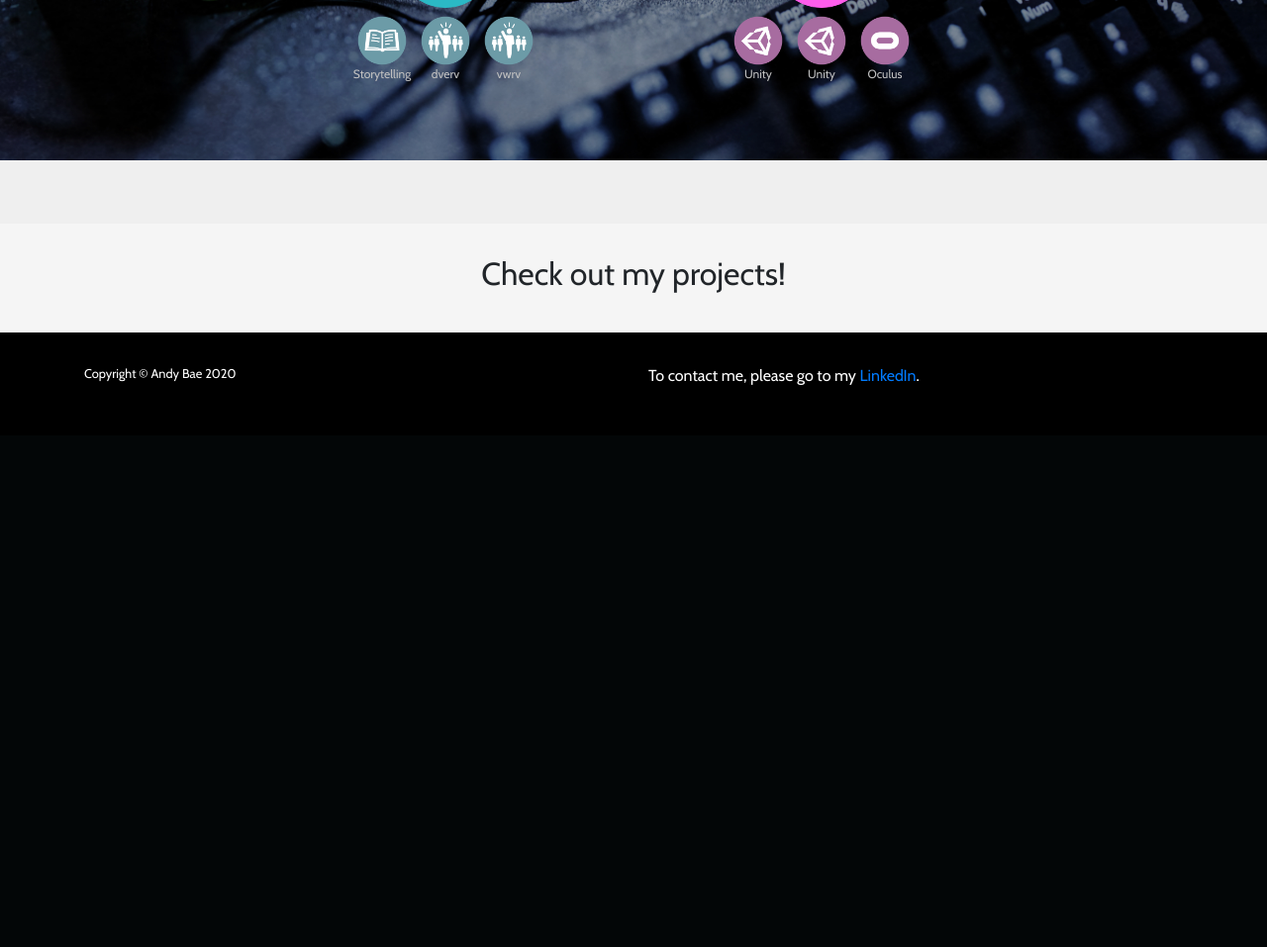
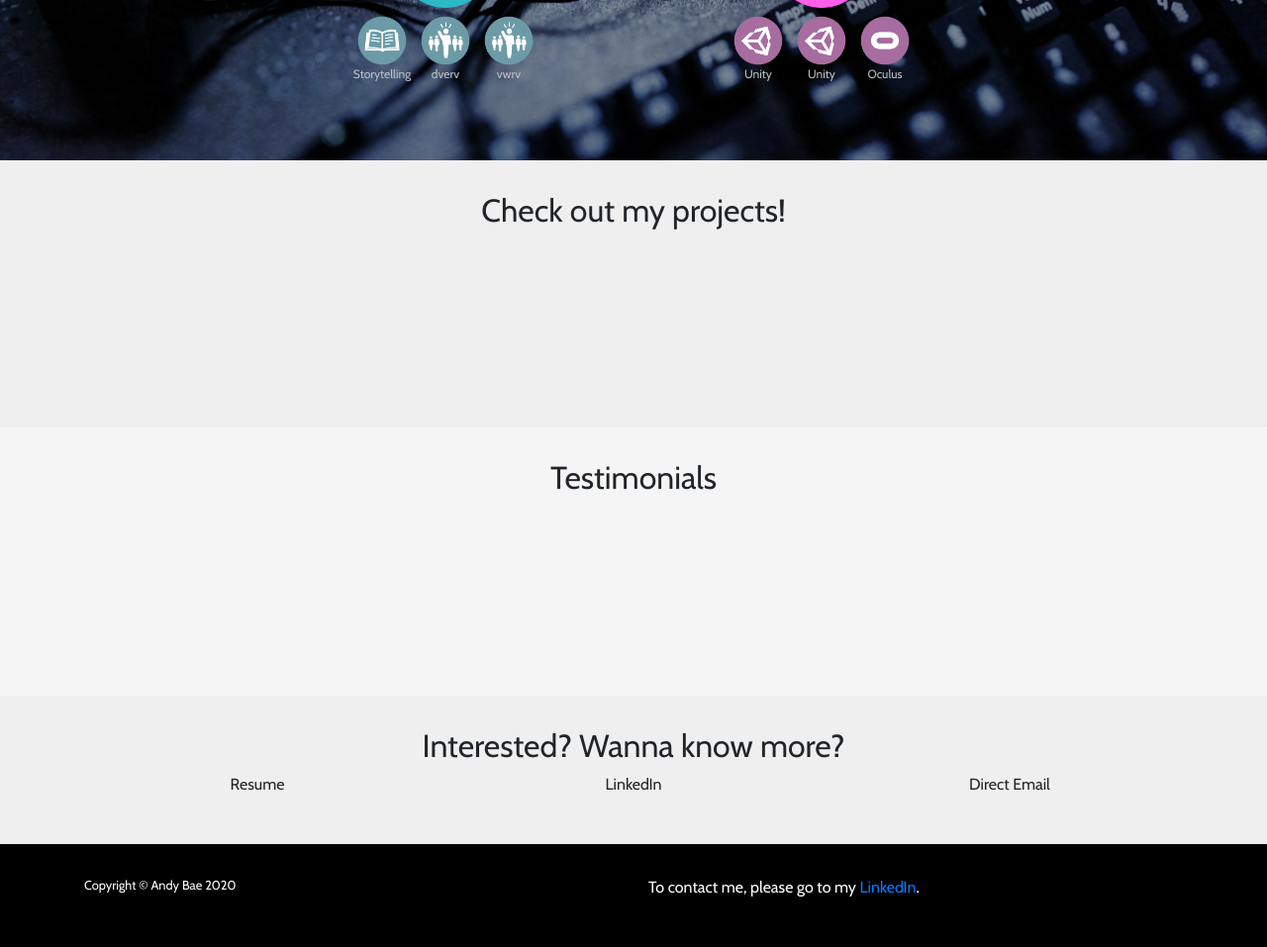
Before and after one commit to sjandybae/sjandybae.github.io, a PHP site: page / in a window 1280 px wide. Shown: the part 510-1467 px from the top of the page at 99% size. Before the commit the page ends 899 px from the top, so only its background shows below. Run offline with PHP 8.4, Linux system fonts and the light colour scheme.

Commit message:
Additional styling and clean-up

```diff
--- a/css/site.css
+++ b/css/site.css
@@ -140,7 +140,7 @@ section {
 section.default {
     background-color: #f5f5f5;
 }
-section:nth-child(even) {
+section:nth-child(odd) {
     background-color: #efefef;
 }
 section.accent {
--- a/index.html
+++ b/index.html
@@ -1,8 +1,8 @@
 <html>
     <head>
         <title>Andy Bae | Narrative Designer</title>
-        <meta charset="UTF-8">
-        <meta name="viewport" content="width=device-width, initial-scale=1.0">
+        <meta charset="utf-8">
+        <meta name="viewport" content="width=device-width, initial-scale=1, shrink-to-fit=no">
         <link rel="stylesheet" href="https://stackpath.bootstrapcdn.com/bootstrap/4.4.1/css/bootstrap.min.css" integrity="sha384-Vkoo8x4CGsO3+Hhxv8T/Q5PaXtkKtu6ug5TOeNV6gBiFeWPGFN9MuhOf23Q9Ifjh" crossorigin="anonymous">
         <link href="https://fonts.googleapis.com/css?family=Cabin&display=swap" rel="stylesheet">
         <link rel="stylesheet" type="text/css" href="css/site.css">
@@ -78,20 +78,20 @@
                     </div>
                 </div>
             </section>
-            <section class="default">
+            <section id="bioSection" class="default">
                 <div class="container">
                     <div id="creativeBio" class="row">
                         <div class="col-12 col-md-8 offset-md-2 text-center">
                             <h4 class="c skill">I love putting together games that create stories.</h4>
-                            <p>At SFU's School of Interactive Arts and Technology, I studied and practiced artistic expression through various technology. I made graphics, interactive films, board games, animations, documentaries, and (for this one class) a fake "high-tech" garbage can.</p>
-                            <p>Through my experiences in work and play, nothing brings me greater joy than playing a fun, narrative-driven video game except for working with other skillful creators to make such projects. Games today embody our culture, ideals, and emotional experiences, and I want to be behind the scenes making lots of them.</p>
+                            <p>At SFU's School of Interactive Arts and Technology, I studied and practiced <span class="c skill">artistic expression</span> through various technology. I made <span class="c skill">graphics</span>, interactive <span class="c skill">films</span>, board games, <span class="c skill">animations</span>, documentaries, and (for this one class) a fake "high-tech" garbage can.</p>
+                            <p>Through my experiences in work and play, nothing brings me greater joy than playing a fun, <span class="c skill">narrative-driven video game</span> except for working with other skillful creators to make such projects. Games today embody our culture, ideals, and <span class="c skill">emotional experiences</span>, and I want to be behind the scenes making lots of them.</p>
                         </div>
                     </div>
                     <div id="technicalBio" class="row">
                         <div class="col-12 col-md-8 offset-md-2 text-center">
                             <h4 class="t skill">I value friendliness in both coding and logistics.</h4>
-                            <p>Many of my past school and work experiences required me to teach myself new programs and languages regularly. I have had great success with full-stack web development, various Adobe software, Maya, Java, and Unity for VR games. I have had the opportunity to pass these skills on to many young children as well.</p>
-                            <p>While I chose a path that would put my programming brain towards creative, entertainment-related media, I still enjoy solving problems and putting the pieces of a project together. Show me a team of game creators, and my skills can and will cover whatever gaps there may be.</p>
+                            <p>Many of my past school and work experiences required me to <span class="t skill">teach myself</span> new programs and languages regularly. I have had great success with <span class="t skill">full-stack web development</span>, various Adobe software, <span class="t skill">Maya</span>, <span class="t skill">Java</span>, and <span class="t skill">Unity</span> for VR games. I have had the opportunity to pass these skills on to many young children as well.</p>
+                            <p>While I chose a path that would put my programming brain towards creative, entertainment-related media, I still <span class="t skill">enjoy solving problems</span> and putting the pieces of a project together. Show me a team of game creators, and my skills can and will cover whatever gaps there may be.</p>
                         </div>
                     </div>
                 </div>
@@ -101,6 +101,37 @@
                     <div class="row">
                         <div class="col-12 text-center">
                             <h2>Check out my projects!</h2>
+                            <div style="height: 10em"></div>
+                        </div>
+                    </div>
+                </div>
+            </section>
+            <section class="default">
+                <div class="container">
+                    <div class="row">
+                        <div class="col-12 text-center">
+                            <h2>Testimonials</h2>
+                            <div style="height: 10em"></div>
+                        </div>
+                    </div>
+                </div>
+            </section>
+            <section class="default">
+                <div class="container">
+                    <div class="row">
+                        <div class="col-12 text-center">
+                            <h2>Interested? Wanna know more?</h2>
+                        </div>
+                    </div>
+                    <div class="row">
+                        <div class="col-12 col-sm-4 text-center">
+                            <p>Resume</p>
+                        </div>
+                        <div class="col-12 col-sm-4 text-center">
+                            <p>LinkedIn</p>
+                        </div>
+                        <div class="col-12 col-sm-4 text-center">
+                            <p>Direct Email</p>
                         </div>
                     </div>
                 </div>
@@ -117,7 +148,6 @@
             </div>
         </footer>
         <script src="https://ajax.googleapis.com/ajax/libs/jquery/3.4.1/jquery.min.js"></script>
-        <script src="https://code.jquery.com/jquery-3.4.1.slim.min.js" integrity="sha384-J6qa4849blE2+poT4WnyKhv5vZF5SrPo0iEjwBvKU7imGFAV0wwj1yYfoRSJoZ+n" crossorigin="anonymous"></script>
         <script src="https://cdn.jsdelivr.net/npm/popper.js@1.16.0/dist/umd/popper.min.js" integrity="sha384-Q6E9RHvbIyZFJoft+2mJbHaEWldlvI9IOYy5n3zV9zzTtmI3UksdQRVvoxMfooAo" crossorigin="anonymous"></script>
         <script src="https://stackpath.bootstrapcdn.com/bootstrap/4.4.1/js/bootstrap.min.js" integrity="sha384-wfSDF2E50Y2D1uUdj0O3uMBJnjuUD4Ih7YwaYd1iqfktj0Uod8GCExl3Og8ifwB6" crossorigin="anonymous"></script>
         <script src="js/site.js"></script>
--- a/js/site.js
+++ b/js/site.js
@@ -1,19 +1,24 @@
 $( document ).ready(function() {
-    console.log( "hi!" );
+    $("#bioSection").hide();
     $("#creativeBio").hide();
     $("#technicalBio").hide();
 
     //$("#main").append("<div>jquery was here</div>")
 
     $("#homepageCreativeButton").click(function() {
+        $("#bioSection").show();
         $("#technicalBio").hide();
         $("#creativeBio").show();
         $('html, body').animate({
-            scrollTop: $("#creativeBio").offset().top
+            scrollTop: $("#bioSection").offset().top - $(".navbar.sticky-top").outerHeight()
         }, 500);
     });
     $("#homepageTechnicalButton").click(function() {
+        $("#bioSection").show();
         $("#creativeBio").hide();
         $("#technicalBio").show();
+        $('html, body').animate({
+            scrollTop: $("#bioSection").offset().top - $(".navbar.sticky-top").outerHeight()
+        }, 500);
     });
 });
```
Also changed, not shown: projects/forlorn.html (+3 -4 lines), projects/index.html (+3 -4 lines).
